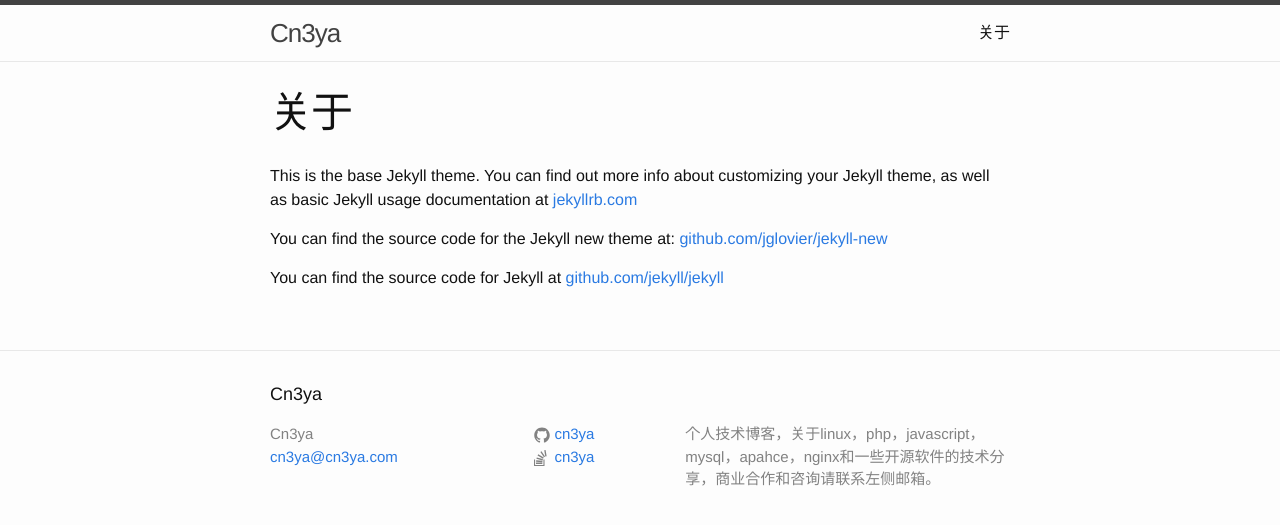
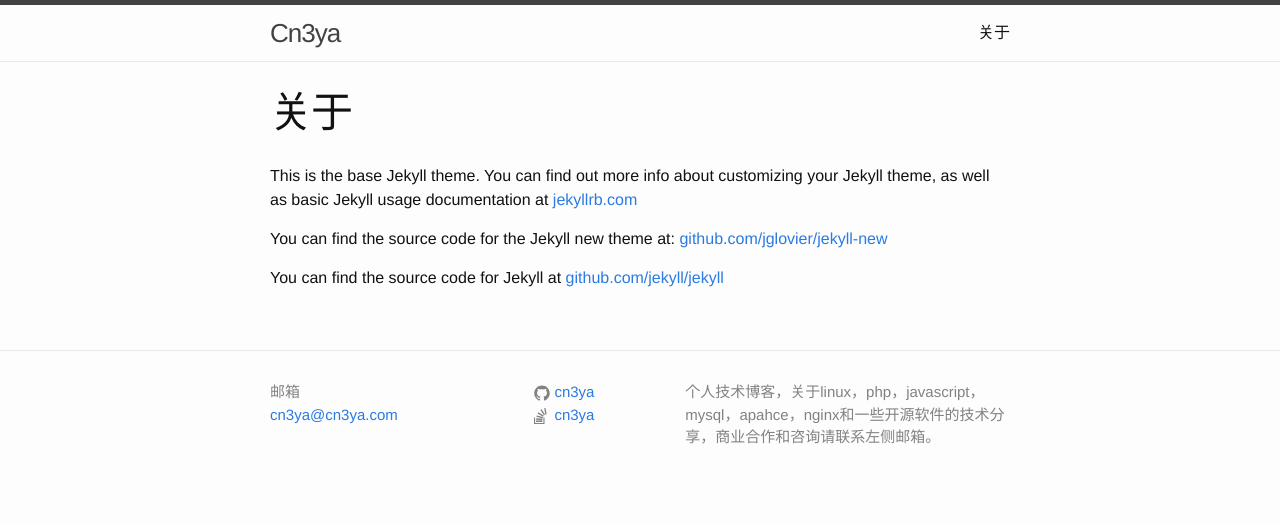
Before and after one commit to cn3ya/cn3ya.github.io, a Jekyll site: the page built from about.md, in a window 1280 px wide. Shown: the top 525 px of the page. Built offline with Jekyll 4.4.1, drawn with Linux system fonts in a browser that asks for light colours; comment, search, counter and statistics services are not loaded.

Commit message:
Fix some bug

```diff
--- a/_includes/footer.html
+++ b/_includes/footer.html
@@ -2,12 +2,10 @@
 
   <div class="wrapper">
 
-    <h2 class="footer-heading">{{ site.title }}</h2>
-
     <div class="footer-col-wrapper">
       <div class="footer-col  footer-col-1">
         <ul class="contact-list">
-          <li>{{ site.title }}</li>
+          <li>邮箱</li>
           <li><a href="mailto:{{ site.email }}">{{ site.email }}</a></li>
         </ul>
       </div>
--- a/index.html
+++ b/index.html
@@ -4,7 +4,7 @@ layout: default
 
 <div class="home">
 
-  <h1 class="page-heading">Posts</h1>
+  <h1 class="page-heading">文章</h1>
 
   <ul class="post-list">
     {% for post in site.posts %}
@@ -18,6 +18,6 @@ layout: default
     {% endfor %}
   </ul>
 
-  <p class="rss-subscribe">subscribe <a href="{{ "/feed.xml" | prepend: site.baseurl }}">via RSS</a></p>
+  <p class="rss-subscribe">订阅 <a href="{{ "/feed.xml" | prepend: site.baseurl }}"> RSS</a></p>
 
 </div>
```
